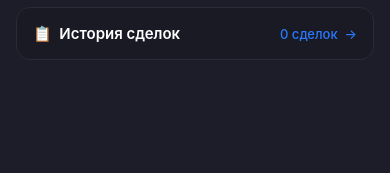
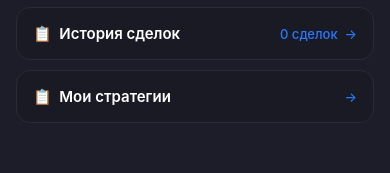
Before and after one commit to emarishkin/DiaryTrader, a React Native app: screen /Main in a window 390 px wide. Shown: the part 426-599 px from the top of the page. Built offline with nearby package versions, Linux system fonts and the light colour scheme.

Commit message:
fix statistic

```diff
--- a/src/navigation/AppNavigator.tsx
+++ b/src/navigation/AppNavigator.tsx
@@ -51,6 +51,8 @@ const DashboardStack = () => {
             <Stack.Screen name="TradeHistory" component={TradeHistoryScreen} />
             <Stack.Screen name="TradeDetail" component={TradeDetailScreen} />
             <Stack.Screen name="EditTrade" component={AddTradeScreen} />
+            <Stack.Screen name="Strategies" component={StrategiesScreen} />
+            <Stack.Screen name="StrategyDetail" component={StrategyDetailScreen} />
         </Stack.Navigator>
     )
 }
@@ -59,8 +61,6 @@ const StatisticsStack = () => {
     return (
         <Stack.Navigator screenOptions={{headerShown:false}}>
             <Stack.Screen name="StatisticsHome" component={StatisticsScreen} />
-            <Stack.Screen name="Strategies" component={StrategiesScreen} />
-            <Stack.Screen name="StrategyDetail" component={StrategyDetailScreen} />
         </Stack.Navigator>
     )
 }
--- a/src/screens/DashboardScreen.tsx
+++ b/src/screens/DashboardScreen.tsx
@@ -121,6 +121,11 @@ const DashboardScreen = () => {
                     <Text style={styles.historyBtnRight}>{trades.length} сделок  →</Text>
                 </TouchableOpacity>
 
+                <TouchableOpacity style={styles.strategiesBtn} activeOpacity={0.8} onPress={()=>navigation.navigate('Strategies')}>
+                    <Text style={styles.historyBtnLeft}>📋  Мои стратегии</Text>
+                    <Text style={styles.historyBtnRight}>→</Text>
+                </TouchableOpacity>
+
                 <View style={{ height: 100 }} />
 
             </ScrollView>
@@ -173,6 +178,11 @@ const styles = StyleSheet.create({
   historyBtn: { backgroundColor: '#1A1A24', borderRadius: 14, paddingVertical: 16, paddingHorizontal: 16, flexDirection: 'row', justifyContent: 'space-between', alignItems: 'center', marginTop: 6, borderWidth: 1, borderColor: '#2A2A38' },
   historyBtnLeft: { fontSize: 15, fontWeight: '600', color: '#FFFFFF' },
   historyBtnRight: { fontSize: 13, color: '#2979FF', fontWeight: '500' },
+  strategiesBtn: {
+  backgroundColor: '#1A1A24', borderRadius: 14, paddingVertical: 16,
+  paddingHorizontal: 16, flexDirection: 'row', justifyContent: 'space-between',
+  alignItems: 'center', marginTop: 10, borderWidth: 1, borderColor: '#2A2A38'
+  },
 });
 
 export default DashboardScreen
--- a/src/screens/StatisticsScreen.tsx
+++ b/src/screens/StatisticsScreen.tsx
@@ -33,9 +33,9 @@ const StatisticsScreen = () => {
     ? (followedWithPlan.length / closedWithPlan.length) * 100
     : 0
 
-    const emotionStats = (['fear', 'nautral', 'greed'] as const).map(emotion => {
+    const emotionStats = (['fear', 'neutral', 'greed'] as const).map(emotion => {
         const trades = closed.filter(t => t.emotion === emotion)
-        const wins = closed.filter(t=>(t.profit ?? 0)>0)
+        const wins = trades.filter(t=>(t.profit ?? 0)>0)
         return {
             emotion,
             count: trades.length,
@@ -45,7 +45,7 @@ const StatisticsScreen = () => {
 
     const confidenceStats = (['low', 'medium', 'high'] as const).map(conf => {
         const trades = closed.filter(t => t.confidence === conf)
-        const wins = closed.filter(t=>(t.profit ?? 0)>0)
+        const wins = trades.filter(t=>(t.profit ?? 0)>0)
         return {
             confidence: conf,
             count: trades.length,
@@ -195,7 +195,7 @@ const StatisticsScreen = () => {
                                                 <Text style={styles.psychLabel}>
                                                     {
                                                         e.emotion === 'fear' ? '😨 Страх' :
-                                                        e.emotion === 'nautral' ? '😐 Нейтрально' :
+                                                        e.emotion === 'neutral' ? '😐 Нейтрально' :
                                                         '🤑 Жадность'
                                                     }
                                                 </Text>
@@ -207,7 +207,7 @@ const StatisticsScreen = () => {
                                                                 width: `${e.winRate}%`,
                                                                 backgroundColor:
                                                                     e.emotion === 'fear' ? '#C62828' :
-                                                                    e.emotion === 'nautral' ? '#1565C0' :
+                                                                    e.emotion === 'neutral' ? '#1565C0' :
                                                                     '#6A1B9A'
                                                             }
                                                         ]}
@@ -320,10 +320,6 @@ const StatisticsScreen = () => {
 
                     </>
                 )}
-
-                <TouchableOpacity style={styles.strategiesBtn} onPress={()=>navigation.navigate('Strategies')} activeOpacity={0.8}>
-                    <Text style={styles.strategiesBtnLeft}>📋  Мои стратегии</Text>
-                </TouchableOpacity>
 
                 <View style={{ height: 100 }} />
             </ScrollView>
```
